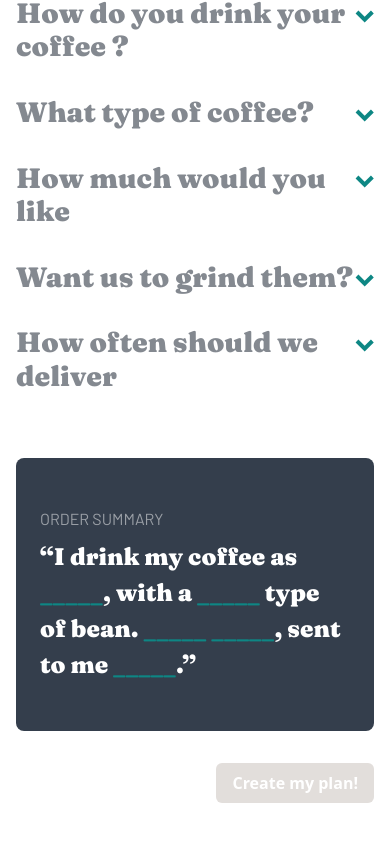
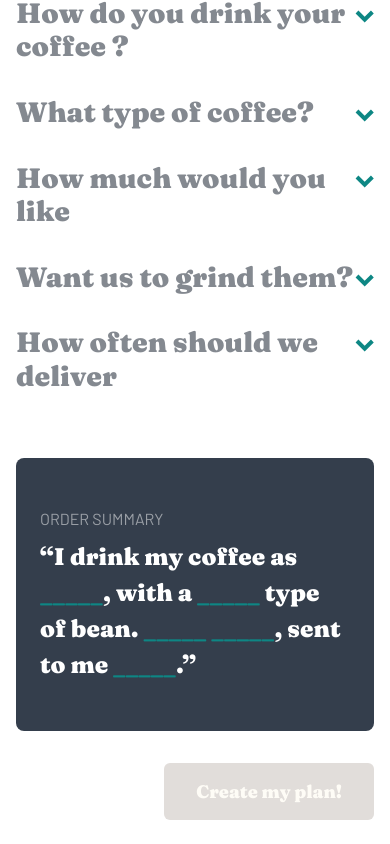
Before and after one commit to azanra/coffee-subscription, a React (Vite) app: page /plan in a window 390 px wide. Shown: the part 1960-2804 px from the top of the page. Built offline with nearby package versions, Linux system fonts and the light colour scheme.

Commit message:
feat: add responsive create my plan button

```diff
--- a/src/App.css
+++ b/src/App.css
@@ -27,6 +27,7 @@
 
   --neutral-900: #343e4c;
   --neutral-500: #848990;
+  --neutral-200: #e1ddda;
   --neutral-100: #f4f1eb;
   --neutral-50: #fefcf6;
   --neutral-0: #ffffff;
--- a/src/pages/plan/components/OrderSummary.tsx
+++ b/src/pages/plan/components/OrderSummary.tsx
@@ -14,6 +14,8 @@ const OrderSummary = ({ order }: { order: IOrder }) => {
       ? isCapsules
       : grindOption !== null;
 
+  console.log({ isOrderCompleted });
+
   return (
     <div className="flex flex-col gap-[32px] lg:gap-[48px]">
       <div className="flex flex-col gap-[8px] bg-(--neutral-900) rounded-(--radius-8) px-[24px] py-[48px] md:px-[48px] lg:px-[64px]">
@@ -24,7 +26,7 @@ const OrderSummary = ({ order }: { order: IOrder }) => {
       </div>
       <div className="flex justify-end">
         <button
-          className="bg-[#0e8784] text-white font-bold px-[16px] py-[8px] rounded-md disabled:bg-[#e2dedb]"
+          className="text-preset-5 bg-(--teal-600) disabled:bg-(--neutral-200) text-(--neutral-50) px-[32px] py-[16px] rounded-(--radius-6)"
           disabled={!isOrderCompleted}
           onClick={() => setIsShowCheckoutModal(true)}
         >
```
